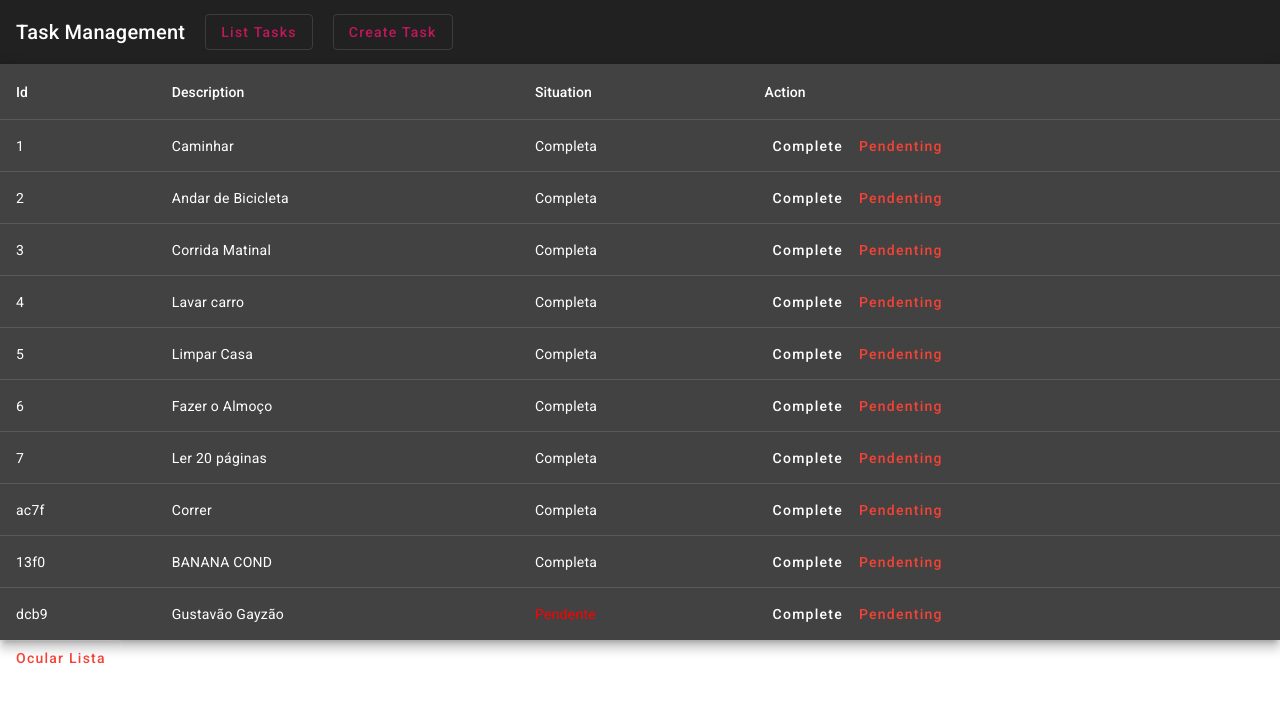
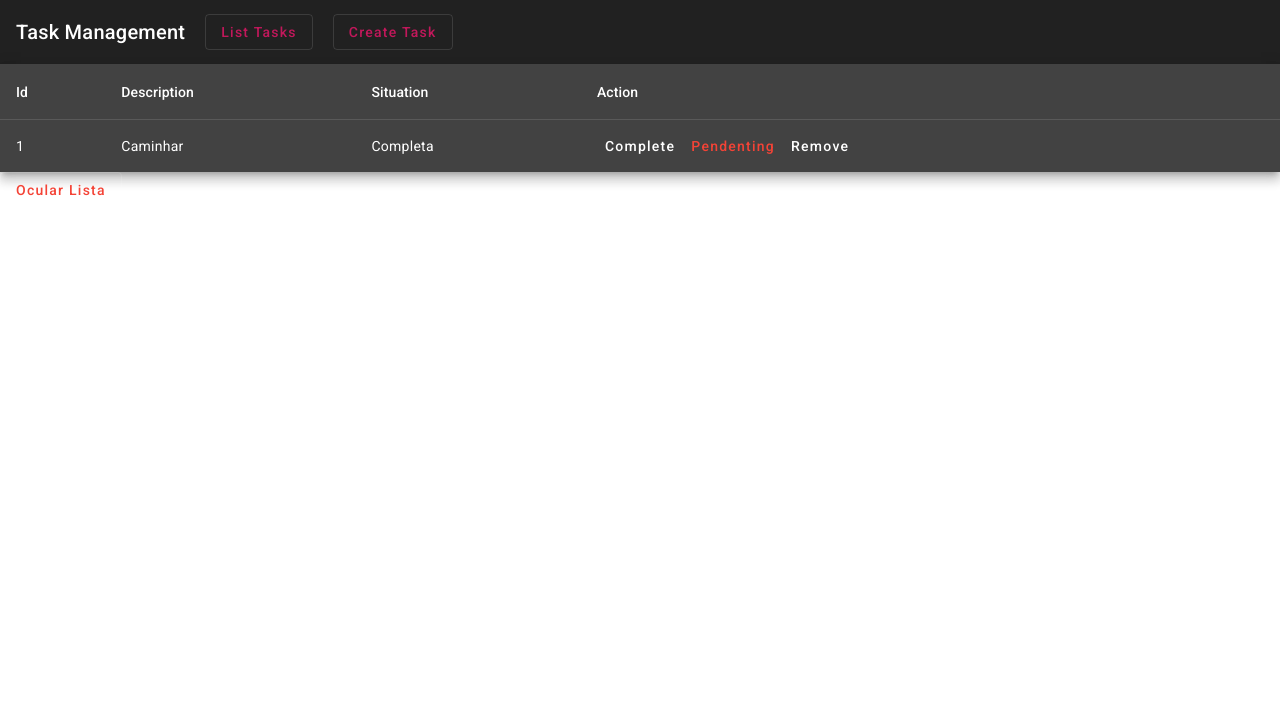
Before and after one commit to annalauracosta/angular-exercise, an Angular app: page /task-list in a window 1280 px wide. Shown: the top 702 px of the page. Built offline with nearby package versions, Linux system fonts and the light colour scheme; data requests are answered from the project's data file.

Commit message:
adicionando função de deletar tarefa

```diff
--- a/src/app/task/services/task.service.ts
+++ b/src/app/task/services/task.service.ts
@@ -20,6 +20,9 @@ export class TaskService {
   uncompleteTask(idTask: string): Observable<any> {
     return this.http.patch(`${this.apiURL}/${idTask}`, { situation: false });
   }
+  deleteTask(idTask: string): Observable<any> {
+    return this.http.delete(`${this.apiURL}/${idTask}`);
+  }
   createTask(newTask: any): Observable<any> {
     const taskNoId: any = {
       description: newTask.description,
--- a/src/app/task/task-list/task-list.component.html
+++ b/src/app/task/task-list/task-list.component.html
@@ -32,6 +32,7 @@
       <button mat-button color="warn" (click)="pendingTaskMark(element)">
         Pendenting
       </button>
+      <button mat-button (click)="deleteTask(element)">Remove</button>
     </td>
   </ng-container>
 
--- a/src/app/task/task-list/task-list.component.ts
+++ b/src/app/task/task-list/task-list.component.ts
@@ -25,6 +25,17 @@ export class TaskListComponent {
       this.listVisibility = true;
       this.buttonHeader = true;
     }
+  }
+  deleteTask(task: Task): void {
+    this.taskService.deleteTask(task.id.toString()).subscribe({
+      next: (data: any) => {
+        this.allTasks();
+        console.log('Task succesfully deleted');
+      },
+      error: (err) => {
+        console.error(err);
+      },
+    });
   }
 
   allTasks(): void {
--- a/src/db/db.json
+++ b/src/db/db.json
@@ -4,51 +4,6 @@
       "id": "1",
       "description": "Caminhar",
       "situation": true
-    },
-    {
-      "id": "2",
-      "description": "Andar de Bicicleta",
-      "situation": true
-    },
-    {
-      "id": "3",
-      "description": "Corrida Matinal",
-      "situation": true
-    },
-    {
-      "id": "4",
-      "description": "Lavar carro",
-      "situation": true
-    },
-    {
-      "id": "5",
-      "description": "Limpar Casa",
-      "situation": true
-    },
-    {
-      "id": "6",
-      "description": "Fazer o Almoço",
-      "situation": true
-    },
-    {
-      "id": "7",
-      "description": "Ler 20 páginas",
-      "situation": true
-    },
-    {
-      "id": "ac7f",
-      "description": "Correr",
-      "situation": true
-    },
-    {
-      "id": "13f0",
-      "description": "BANANA COND",
-      "situation": true
-    },
-    {
-      "id": "dcb9",
-      "description": "Gustavão Gayzão",
-      "situation": false
     }
   ]
 }
```
